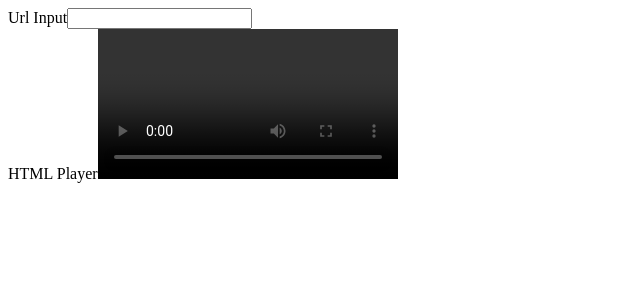
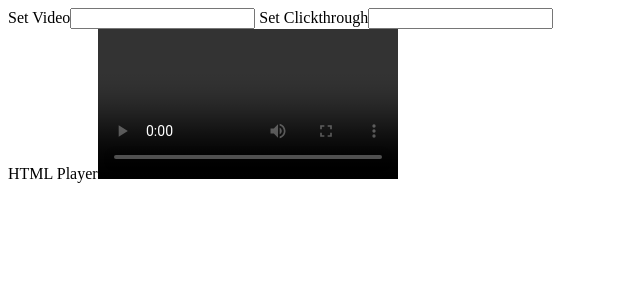
Before and after one commit to ioctaptceb/react-redux-video, a React app: page / in a window 1280 px wide. Shown: the top 300 px of the page, without its empty margins (0-640 px from the left). Built offline with nearby package versions, Linux system fonts and the light colour scheme.

Commit message:
Input components

```diff
--- /dev/null
+++ b/src/javascript/actions.js
@@ -0,0 +1,11 @@
+const changeVideo = (url) => ({
+  type: 'SET_VIDEO_URL',
+  url
+});
+
+const changeClickthrough = (url) => ({
+  type: 'SET_CLICKTHROUGH_URL',
+  url
+});
+
+export {changeVideo, changeClickthrough};
--- a/src/javascript/components/App.jsx
+++ b/src/javascript/components/App.jsx
@@ -1,7 +1,9 @@
 import React from 'react';
 import {connect} from 'react-redux';
 
-import {store, mapStateToVideoProps} from '../store.js';
+import {mapStateToVideoProps} from '../store.js';
+import {changeVideo, changeClickthrough} from '../actions.js';
+import UrlInput from './UrlInput.jsx';
 import HtmlVideoPlayer from './HtmlVideoPlayer.jsx';
 import YoutubeVideoPlayer from './YoutubePlayer.jsx';
 
@@ -13,22 +15,24 @@ let App = ({videoInput, dispatch}) => {
       ? <YoutubeVideoPlayer />
       : <HtmlVideoPlayer />;
 
-  const changeVideo = (url) => ({
-    type: 'SET_VIDEO_URL',
-    url
-  });
+  const setVideoUrl = (event) => dispatch(changeVideo(event.target.value));
+
+  const setClickthroughUrl = (event) => dispatch(changeClickthrough(event.target.value));
 
   return (
     <div>
       <div className="input-components">
-        <label> Url Input
-          <input onBlur={(event) => dispatch(changeVideo(event.target.value))} />
-        </label>
+        <UrlInput onBlur={setVideoUrl}>
+          Set Video
+        </UrlInput>
+        <UrlInput onBlur={setClickthroughUrl}>
+          Set Clickthrough
+        </UrlInput>
       </div>
       {selectVideoPlayer()}
     </div>
   );
-}
+};
 
 App = connect(mapStateToVideoProps)(App);
 
--- /dev/null
+++ b/src/javascript/components/UrlInput.jsx
@@ -0,0 +1,9 @@
+import React from 'react';
+
+const VideoInput = ({onBlur, children}) => (
+  <label> {children}
+    <input onBlur={onBlur} />
+  </label>
+);
+
+export default VideoInput;
--- a/src/javascript/components/YoutubePlayer.jsx
+++ b/src/javascript/components/YoutubePlayer.jsx
@@ -6,6 +6,6 @@ const YoutubePlayer = (props) => {
       Youtube {props.videoId}
     </div>
   );
-}
+};
 
 export default YoutubePlayer;
--- a/src/javascript/store.js
+++ b/src/javascript/store.js
@@ -11,4 +11,4 @@ const mapStateToVideoProps = (state) => ({
 
 const store = createStore(reducer, initialState);
 
-export { mapStateToVideoProps, store }
+export { mapStateToVideoProps, store };
```
Also changed, not shown: 2 other files (tests, documents, lock files or other folders).
